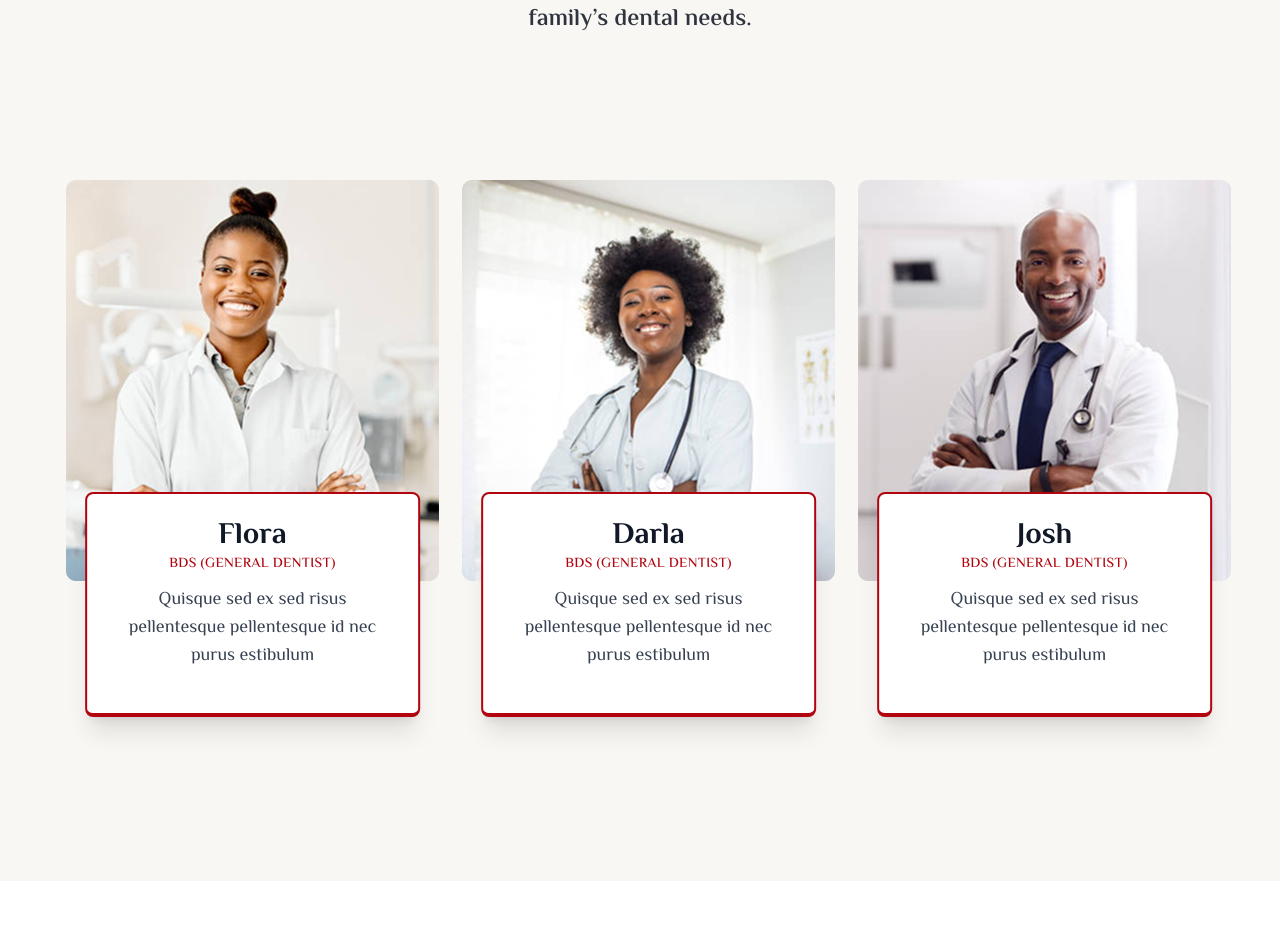
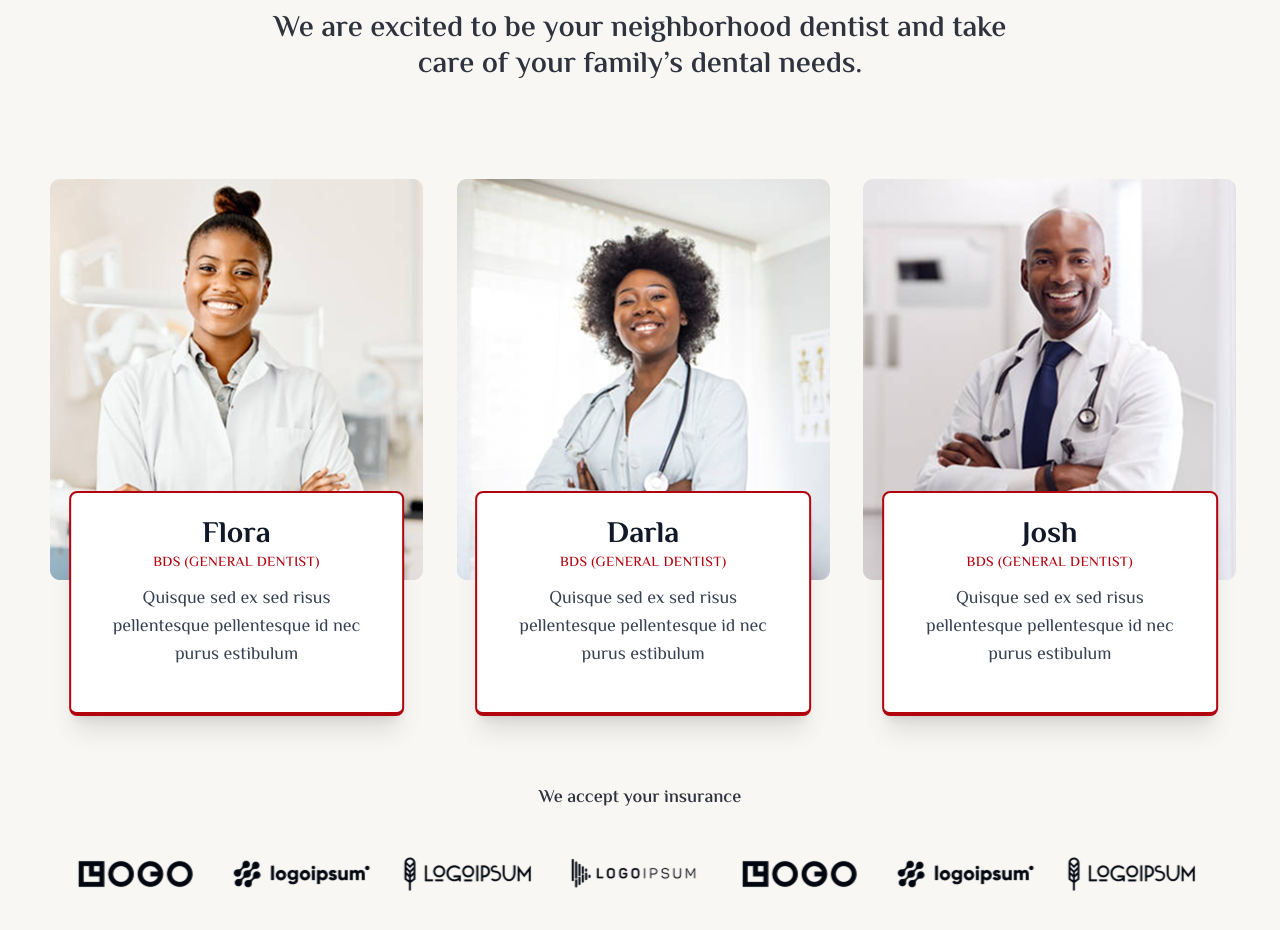
Before and after one commit to absattarghoto/medical_website, a React (Vite) app: page / in a window 1280 px wide. Shown: the part 4718-5648 px from the top of the page. Before the commit the page ends 5599 px from the top, so only its background shows below. Built offline with nearby package versions, Linux system fonts and the light colour scheme.

Commit message:
add some thisn in Team Section

```diff
--- /dev/null
+++ b/src/Layouts/Crousel.tsx
@@ -0,0 +1,54 @@
+import { useRef } from "react";
+
+const images = [
+  "/Images/Image (10).png",
+  "/Images/Image (11).png",
+  "/Images/Image (13).png",
+  "/Images/Image (14).png",
+  "/Images/Image (10).png",
+  "/Images/Image (11).png",
+  "/Images/Image (13).png",
+  "/Images/Image (14).png",
+  "/Images/Image (10).png",
+  "/Images/Image (11).png",
+  "/Images/Image (13).png",
+  "/Images/Image (14).png",
+];
+
+const Carousel = () => {
+  const carouselRef = useRef<HTMLDivElement>(null);
+
+  const handleMouseEnter = () => {
+    if (carouselRef.current) {
+      carouselRef.current.style.animationPlayState = "paused";
+    }
+  };
+
+  const handleMouseLeave = () => {
+    if (carouselRef.current) {
+      carouselRef.current.style.animationPlayState = "running";
+    }
+  };
+
+  return (
+    <div className="overflow-hidden w-full py-6">
+      <div
+        ref={carouselRef}
+        className="flex w-max min-w-full space-x-4 animate-scroll flex-nowrap"
+      >
+        {[...images, ...images].map((src, index) => (
+          <img
+            key={index}
+            src={src}
+            alt={`Slide ${index}`}
+            className="cursor-pointer h-auto max-w-[80px] sm:max-w-[120px] md:max-w-[180px] lg:max-w-[220px] xl:max-w-[250px] w-full"
+            onMouseEnter={handleMouseEnter}
+            onMouseLeave={handleMouseLeave}
+          />
+        ))}
+      </div>
+    </div>
+  );
+};
+
+export default Carousel;
--- a/src/components/TeamSection/Index.tsx
+++ b/src/components/TeamSection/Index.tsx
@@ -1,102 +1,64 @@
+import Crousel from "../../Layouts/Crousel";
+
 const TeamSection = () => {
   return (
-    <section className="bg-[#F9F7F4] py-28 flex flex-row justify-center">
-      <div className="w-[1180px]  ">
-      <div className="flex justify-center items-center pb-16 sm:pb-12 md:pb-16 lg:pb-20 w-full px-4 sm:px-6 md:px-8">
+    <section className="bg-[#F9F7F4] py-28 flex justify-center px-4 sm:px-6 md:px-8">
+      <div className="w-full max-w-[1180px]">
+        {/* Header Section */}
+        <div className="flex justify-center items-center pb-12 md:pb-16 lg:pb-20 xl:pb-24 w-full">
           <div className="max-w-[776px] w-full text-center">
-    <p className="text-[#B1040E] text-xs sm:text-sm md:text-base font-semibold pb-1">
+            <p className="text-[#B1040E] text-xs sm:text-sm md:text-base lg:text-lg font-semibold pb-1">
               NEW PATIENTS
             </p>
-    <p className="text-[#2E333E] text-3xl sm:text-4xl md:text-5xl leading-tight">
+            <p className="text-[#2E333E] text-3xl sm:text-4xl md:text-5xl lg:text-6xl leading-tight lg:leading-snug">
               We accept new patients
             </p>
-    <p className="text-[#2E333E] text-lg sm:text-xl md:text-2xl font-semibold">
+            <p className="text-[#2E333E] text-lg sm:text-xl md:text-2xl lg:text-3xl font-semibold leading-relaxed">
               We are excited to be your neighborhood dentist and take care of your family’s dental needs.
             </p>
           </div>
         </div>
 
-
-        <div className="container mx-auto px-6 sm:px-4 py-8 sm:py-12 lg:py-16">
+        {/* Team Cards Section */}
         <div className="grid grid-cols-1 sm:grid-cols-2 lg:grid-cols-3 gap-8 sm:gap-6 lg:gap-10 justify-center">
-            {/* Card 1 */}
-            <div className="relative w-full max-w-xs sm:max-w-sm md:max-w-md lg:w-[373px] h-[525px] group transition-transform duration-300 hover:scale-105 mx-auto mt-6 sm:mt-0">
+          {[
+            { name: "Flora", img: "Images/Image (9).png" },
+            { name: "Darla", img: "Images/Image (8).png" },
+            { name: "Josh", img: "Images/Image (7).png" },
+          ].map((member, index) => (
+            <div
+              key={index}
+              className="relative w-full max-w-xs sm:max-w-sm md:max-w-md lg:w-[373px] h-[525px] group transition-transform duration-300 hover:scale-105 mx-auto"
+            >
               {/* Image Section */}
               <div className="overflow-hidden rounded-t-lg">
                 <img
-                  src="Images/Image (9).png"
-                  alt="Flora"
+                  src={member.img}
+                  alt={member.name}
                   className="w-full h-auto transition-transform duration-300 group-hover:scale-110"
                 />
               </div>
 
               {/* Content Section */}
               <div className="absolute left-1/2 bottom-0 w-[90%] max-w-[340px] h-[225px] transform -translate-x-1/2 translate-y-3 bg-white border-2 border-b-4 border-[#B1040E] rounded-lg shadow-xl p-6 transition-all duration-300 group-hover:shadow-2xl group-hover:border-[#92030b]">
-                <p className="text-3xl font-bold text-center text-gray-900">
-                  Flora
-                </p>
+                <p className="text-3xl font-bold text-center text-gray-900">{member.name}</p>
                 <p className="text-sm font-medium text-center text-[#B1040E] uppercase tracking-wide">
                   BDS (General Dentist)
                 </p>
                 <p className="text-lg text-center text-gray-700 mt-3 transition-opacity duration-300 group-hover:opacity-80">
-                  Quisque sed ex sed risus pellentesque pellentesque id nec
-                  purus estibulum
+                  Quisque sed ex sed risus pellentesque pellentesque id nec purus estibulum
                 </p>
               </div>
             </div>
-
-            {/* Card 2 */}
-            <div className="relative w-full max-w-xs sm:max-w-sm md:max-w-md lg:w-[373px] h-[525px] group transition-transform duration-300 hover:scale-105 mx-auto mt-6 sm:mt-0">
-              {/* Image Section */}
-              <div className="overflow-hidden rounded-t-lg">
-                <img
-                  src="Images/Image (8).png"
-                  alt="Darla"
-                  className="w-full h-auto transition-transform duration-300 group-hover:scale-110"
-                />
+          ))}
         </div>
 
-              {/* Content Section */}
-              <div className="absolute left-1/2 bottom-0 w-[90%] max-w-[340px] h-[225px] transform -translate-x-1/2 translate-y-3 bg-white border-2 border-b-4 border-[#B1040E] rounded-lg shadow-xl p-6 transition-all duration-300 group-hover:shadow-2xl group-hover:border-[#92030b]">
-                <p className="text-3xl font-bold text-center text-gray-900">
-                  Darla
+        {/* Insurance Section */}
+        <div className="pt-20 px-4 flex flex-col items-center">
+          <p className="text-sm sm:text-base md:text-lg text-[#2E333E] text-center font-semibold">
+            We accept your insurance
           </p>
-                <p className="text-sm font-medium text-center text-[#B1040E] uppercase tracking-wide">
-                  BDS (General Dentist)
-                </p>
-                <p className="text-lg text-center text-gray-700 mt-3 transition-opacity duration-300 group-hover:opacity-80">
-                  Quisque sed ex sed risus pellentesque pellentesque id nec
-                  purus estibulum
-                </p>
-              </div>
-            </div>
-
-            {/* Card 3 */}
-            <div className="relative w-full max-w-xs sm:max-w-sm md:max-w-md lg:w-[373px] h-[525px] group transition-transform duration-300 hover:scale-105 mx-auto mt-6 sm:mt-0">
-              {/* Image Section */}
-              <div className="overflow-hidden rounded-t-lg">
-                <img
-                  src="Images/Image (7).png"
-                  alt="Josh"
-                  className="w-full h-auto transition-transform duration-300 group-hover:scale-110"
-                />
-              </div>
-
-              {/* Content Section */}
-              <div className="absolute left-1/2 bottom-0 w-[90%] max-w-[340px] h-[225px] transform -translate-x-1/2 translate-y-3 bg-white border-2 border-b-4 border-[#B1040E] rounded-lg shadow-xl p-6 transition-all duration-300 group-hover:shadow-2xl group-hover:border-[#92030b]">
-                <p className="text-3xl font-bold text-center text-gray-900">
-                  Josh
-                </p>
-                <p className="text-sm font-medium text-center text-[#B1040E] uppercase tracking-wide">
-                  BDS (General Dentist)
-                </p>
-                <p className="text-lg text-center text-gray-700 mt-3 transition-opacity duration-300 group-hover:opacity-80">
-                  Quisque sed ex sed risus pellentesque pellentesque id nec
-                  purus estibulum
-                </p>
-              </div>
-            </div>
-          </div>
+          <Crousel />
         </div>
       </div>
     </section>
--- a/src/index.css
+++ b/src/index.css
@@ -7,3 +7,12 @@
 body {
   font-family: "El Messiri", sans-serif;
 }
+
+@keyframes scroll {
+  0% { transform: translateX(0); }
+  100% { transform: translateX(-50%); }
+}
+
+.animate-scroll {
+  animation: scroll 40s linear infinite;
+}
```
Lines whose indentation alone changed are shown as unchanged.
